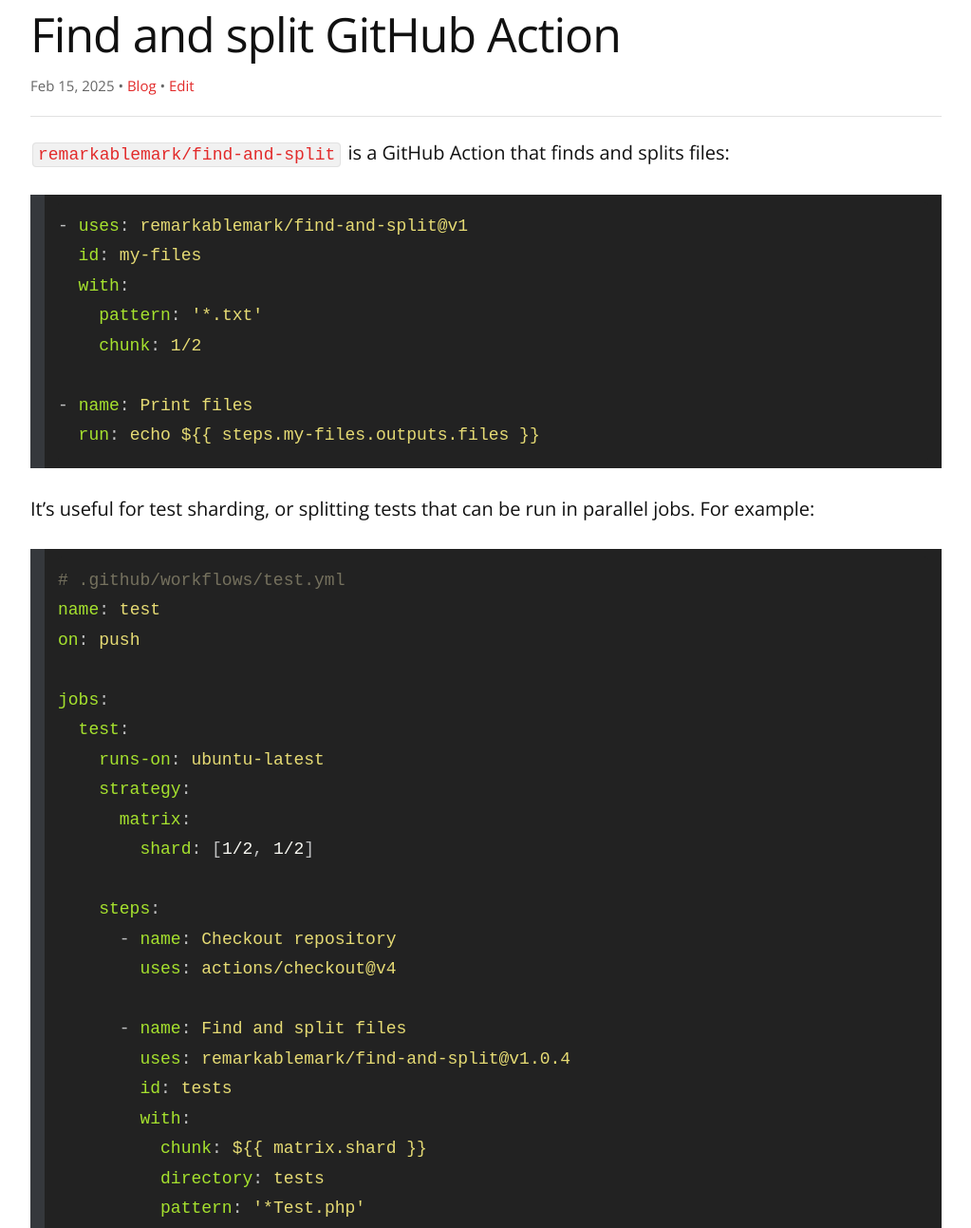
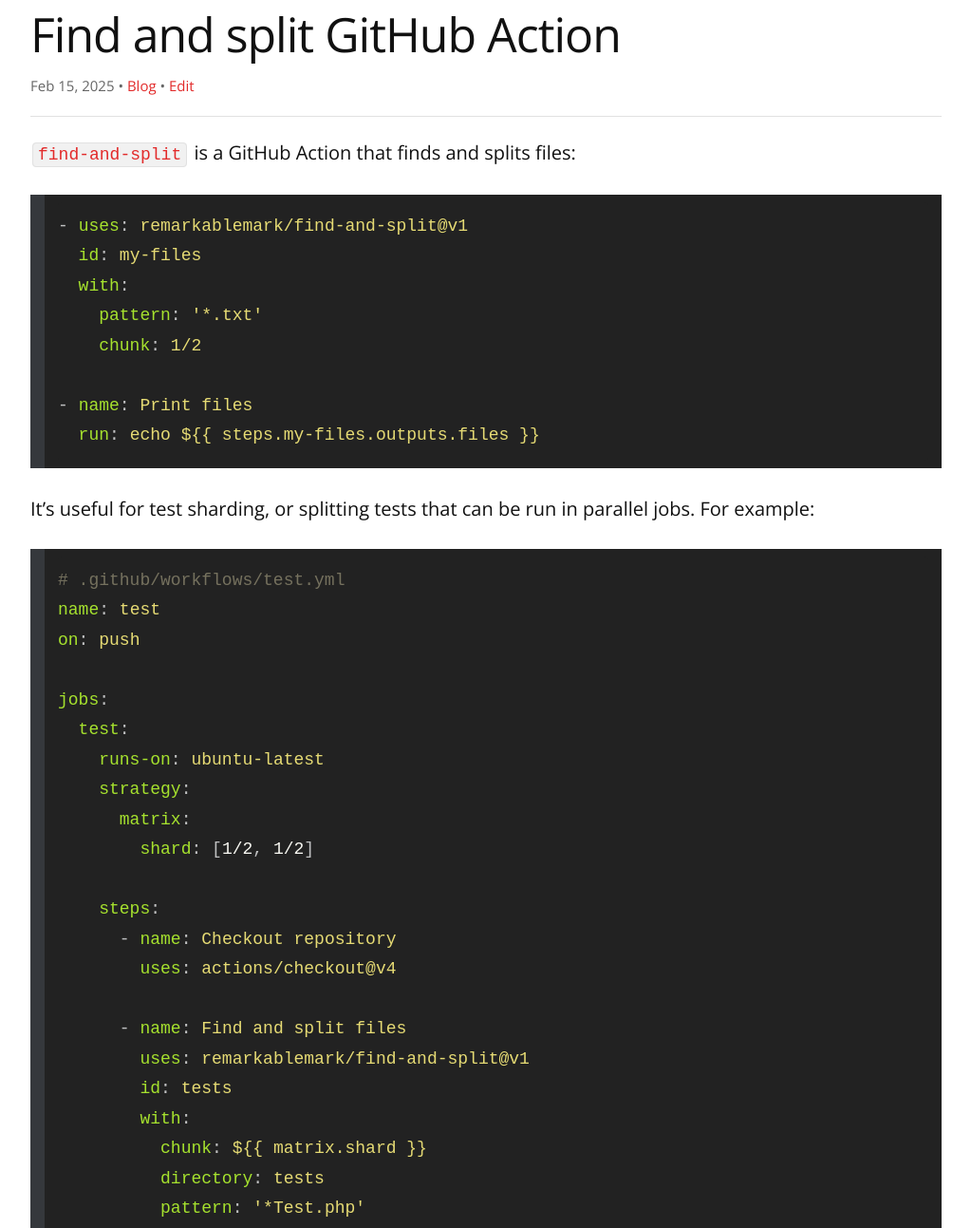
Before and after one commit to remarkablemark/remarkablemark.github.io, a Jekyll site: the page built from _posts/2025/2025-02-15-find-and-split-github-action.md, in a window 1280 px wide and 1400 px high, cut to the strip 107-1400 px from the top of the window. Shown: the whole strip at 95% size, without its empty margins (128-1151 px from the left). Built offline with Jekyll 4.4.1, drawn with Linux system fonts in a browser that asks for light colours; comment, search, counter and statistics services are not loaded.

Commit message:
chore(posts): add "Find and split GitHub Action"
Post: 2025-02-15-find-and-split-github-action.md

Tidy link and workflow yaml

```diff
--- a/_posts/2025/2025-02-15-find-and-split-github-action.md
+++ b/_posts/2025/2025-02-15-find-and-split-github-action.md
@@ -6,7 +6,7 @@
 categories: github actions find split bash composite
 ---
 
-[`remarkablemark/find-and-split`](https://github.com/marketplace/actions/find-and-split) is a GitHub Action that finds and splits files:
+[`find-and-split`](https://github.com/marketplace/actions/find-and-split) is a GitHub Action that finds and splits files:
 
 {% raw %}
 
@@ -44,7 +44,7 @@
         uses: actions/checkout@v4
 
       - name: Find and split files
-        uses: remarkablemark/find-and-split@v1.0.4
+        uses: remarkablemark/find-and-split@v1
         id: tests
         with:
           chunk: ${{ matrix.shard }}
```
